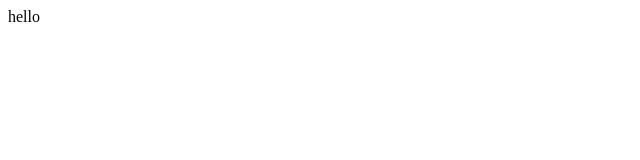
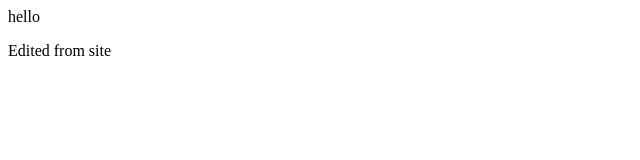
Before and after one commit to iamshacky/demo-repo, a plain HTML site: page index.html in a window 1280 px wide. Shown: the whole page, without its empty margins (0-640 px from the left). Drawn offline with Linux system fonts and the light colour scheme.

Commit message:
Update index.html

```diff
--- a/index.html
+++ b/index.html
@@ -1 +1,3 @@
 <div>hello</div>
+
+<p>Edited from site</p>
```
